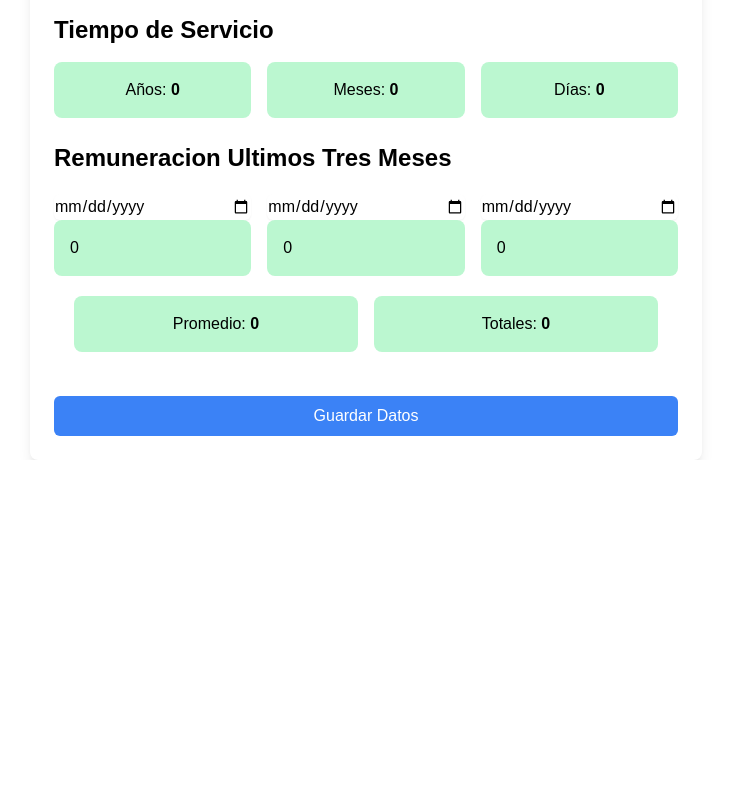
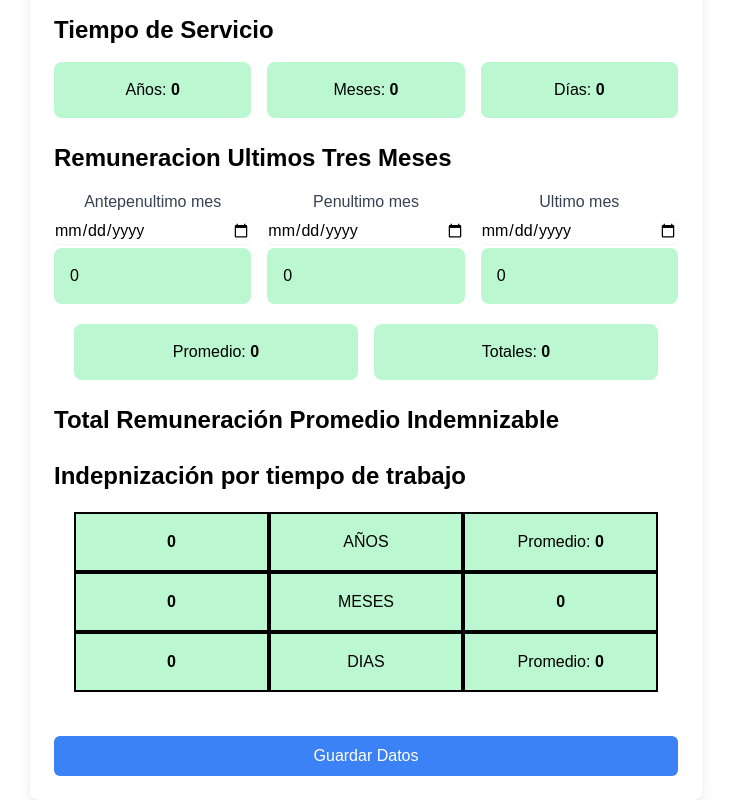
Before and after one commit to andre00bejarano00vaca/finiquito, a Next.js app: page / in a window 1280 px wide. Shown: the part 534-1334 px from the top of the page, without its empty margins (274-1005 px from the left). Before the commit the page ends 994 px from the top, so only its background shows below. Built offline with nearby package versions, Linux system fonts and the light colour scheme.

Commit message:
actualizarmos y realizamos el formulario para que de bien las fechas y el porcentaje de

```diff
--- a/src/components/FormularioDatos.jsx
+++ b/src/components/FormularioDatos.jsx
@@ -3,34 +3,36 @@
 import { useState, useEffect } from "react";
 import dayjs from "dayjs";
 import duration from "dayjs/plugin/duration";
+dayjs.extend(duration);
 
 export default function FormularioDatos() {
-  dayjs.extend(duration);
 
   const [formData, setFormData] = useState({
     razonSocial: "",
     domicilioEmpresa: "",
-    NombreTrabajador: "",
-    DomicilioTrabajador: "",
-    EstadoCivil: "",
-    FechadeNacimiento: "",
-    Profesión: "",
-    MotivodelRetiro: "",
-    RemuneraciónMensual: "",
-    FechadeInicio: "",
-    FechadeFin: "",
+    nombreTrabajador: "",
+    domicilioTrabajador: "",
+    estadoCivil: "",
+    fechaNacimiento: "",
+    profesion: "",
+    motivoRetiro: "",
+    remuneracionMensual: "",
+    fechaInicio: "",
+    fechaFin: "",
   });
   const [fechas, setFechas] = useState({ años: 0, meses: 0, días: 0 });
   const [meses, setMeses] = useState({
     mes1: 0,
     mes2: 0,
     mes3: 0,
-    fechaMes1:"",
-    fechaMes2:"",
-    fechaMes3:"",
     promedio: 0,
     totales: 0,
   });
+  const [fechaMes,setFechaMes] = useState({
+    fechaMes1: "",
+    fechaMes2: "",
+    fechaMes3: "",
+  })
 
   const handleChange = (e) => {
     const { name, value } = e.target;
@@ -44,13 +46,21 @@ export default function FormularioDatos() {
     const { name, value } = e.target;
     setMeses((prevFormData) => ({
       ...prevFormData,
-      [name]: value === "" ? "" : Number(value),
+      [name]: value === "" ? 0 : Number(value),
+    }));
+  };
+
+  const handleChange3 = (e) =>{
+    const { name, value } = e.target;
+    setFechaMes((prevFormData) => ({
+      ...prevFormData,
+      [name]: value ,
     }));
   };
 
   useEffect(() => {
-    const fecha1 = dayjs(formData.FechadeInicio);
-    const fecha2 = dayjs(formData.FechadeFin);
+    const fecha1 = dayjs(formData.fechaInicio);
+    const fecha2 = dayjs(formData.fechaFin);
 
     if (fecha1.isValid() && fecha2.isValid()) {
       const años = fecha2.diff(fecha1, "year");
@@ -64,21 +74,19 @@ export default function FormularioDatos() {
 
     console.log("Estado actualizado:", fechas);
     console.log(formData);
-  }, [formData]);
+  }, [formData.fechaInicio, formData.fechaFin]);
+
 
   useEffect(() => {
-    setMeses((prev) => {
-      const { mes1 = 0, mes2 = 0, mes3 = 0 } = prev;
+    const { mes1, mes2, mes3 } = meses;
 
     if (mes1 > 0 && mes2 > 0 && mes3 > 0) {
       const promedio = ((mes1 + mes2 + mes3) / 3).toFixed(2);
       const totales = mes1 + mes2 + mes3;
-        return { ...prev, promedio, totales }; // ✅ Mantiene el estado previo y actualiza solo los nuevos valores
+
+      setMeses((prev) => ({ ...prev, promedio: Number(promedio), totales }));
     }
-
-      return prev; // ✅ Evita actualizar el estado innecesariamente
-    });
-  }, [meses.mes1, meses.mes2, meses.mes3]); // ✅ Solo se ejecuta cuando cambia mes1, mes2 o mes3
+  }, [meses.mes1, meses.mes2, meses.mes3]);
 
 
   return (
@@ -93,7 +101,7 @@ export default function FormularioDatos() {
             onChange={handleChange}
             type="text"
             placeholder="Empresa Ejemplo S.R.L."
-            className="mt-1 block w-full rounded-md border-gray-300 shadow-sm text-black-500"
+            className="mt-1 block w-full rounded-md border-gray-300 shadow-sm text-black"
           />
         </label>
         <label className="block">
@@ -110,8 +118,8 @@ export default function FormularioDatos() {
         <label className="block">
           <span className="text-gray-700">Nombre Trabajador</span>
           <input
-            name="NombreTrabajador"
-            value={formData.NombreTrabajador}
+            name="nombreTrabajador"
+            value={formData.nombreTrabajador}
             onChange={handleChange}
             type="text"
             placeholder="Juan Perez"
@@ -121,8 +129,8 @@ export default function FormularioDatos() {
         <label className="block">
           <span className="text-gray-700">Domicilio Trabajador</span>
           <input
-            name="DomicilioTrabajador"
-            value={formData.DomicilioTrabajador}
+            name="domicilioTrabajador"
+            value={formData.domicilioTrabajador}
             onChange={handleChange}
             type="text"
             placeholder="av. San martin # 350"
@@ -132,8 +140,8 @@ export default function FormularioDatos() {
         <label className="block">
           <span className="text-gray-700">Estado Civil</span>
           <select
-            name="EstadoCivil"
-            value={formData.EstadoCivil}
+            name="estadoCivil"
+            value={formData.estadoCivil}
             onChange={handleChange}
             id="estadoCivil"
             className="mt-1 block w-full rounded-md border-gray-300 shadow-sm text-black"
@@ -147,8 +155,8 @@ export default function FormularioDatos() {
         <label className="block">
           <span className="text-gray-700">Fecha de Nacimiento</span>
           <input
-            name="FechadeNacimiento"
-            value={formData.FechadeNacimiento}
+            name="fechaNacimiento"
+            value={formData.fechaNacimiento}
             onChange={handleChange}
             type="date"
             placeholder="1976-06-04"
@@ -156,10 +164,10 @@ export default function FormularioDatos() {
           />
         </label>
         <label className="block">
-          <span className="text-gray-700">Profesión</span>
+          <span className="text-gray-700">profesion</span>
           <input
-            name="Profesión"
-            value={formData.Profesión}
+            name="profesion"
+            value={formData.profesion}
             onChange={handleChange}
             type="text"
             placeholder="Ing. Comercial"
@@ -169,9 +177,9 @@ export default function FormularioDatos() {
         <label className="block">
           <span className="text-gray-700">Motivo del Retiro</span>
           <select
-            value={formData.MotivodelRetiro}
+            value={formData.motivoRetiro}
             onChange={handleChange}
-            name="MotivodelRetiro"
+            name="motivoRetiro"
             id="Motivo-del-Retiro"
             className="mt-1 block w-full rounded-md border-gray-300 shadow-sm text-black"
           >
@@ -184,8 +192,8 @@ export default function FormularioDatos() {
         <label className="block">
           <span className="text-gray-700">Remuneración Mensual</span>
           <input
-            name="RemuneraciónMensual"
-            value={formData.RemuneraciónMensual}
+            name="remuneracionMensual"
+            value={formData.remuneracionMensual}
             onChange={handleChange}
             type="number"
             placeholder="8000"
@@ -201,8 +209,8 @@ export default function FormularioDatos() {
         <label className="block">
           <span className="text-gray-700">Fecha de Inicio</span>
           <input
-            name="FechadeInicio"
-            value={formData.FechadeInicio}
+            name="fechaInicio"
+            value={formData.fechaInicio}
             onChange={handleChange}
             type="date"
             className="mt-1 block w-full rounded-md border-gray-300 shadow-sm text-black"
@@ -211,8 +219,8 @@ export default function FormularioDatos() {
         <label className="block">
           <span className="text-gray-700">Fecha de Fin</span>
           <input
-            name="FechadeFin"
-            value={formData.FechadeFin}
+            name="fechaFin"
+            value={formData.fechaFin}
             onChange={handleChange}
             type="date"
             className="mt-1 block w-full rounded-md border-gray-300 shadow-sm text-black"
@@ -239,15 +247,18 @@ export default function FormularioDatos() {
       <h2 className="text-2xl font-bold mt-6 mb-4 text-black">
         Remuneracion Ultimos Tres Meses
       </h2>
-      <div className="grid grid-cols-3 gap-4 text-center">
+      <div className="grid md:grid-cols-3 md:grid-rows-1 grid-rows-3  gap-4 text-center">
         <div>
+          <label className="block">
+            <span className="text-gray-700">Antepenultimo mes</span>
             <input
               name="fechaMes1"
-            value={meses.fechaMes1}
-            onChange={handleChange2}
+              value={fechaMes.fechaMes1}
+              onChange={handleChange3}
               type="date"
-            className="mt-1 block w-full rounded-md border-gray-300 shadow-sm text-black"
+              className="mt-1 mb-1 block w-full rounded-md border-gray-300 shadow-sm text-black"
             />
+          </label>
           <input
             name="mes1"
             value={meses.mes1}
@@ -258,13 +269,16 @@ export default function FormularioDatos() {
           />
         </div>
         <div>
+          <label className="block">
+            <span className="text-gray-700">Penultimo mes</span>
             <input
               name="fechaMes2"
-            value={meses.fechaMes2}
-            onChange={handleChange2}
+              value={fechaMes.fechaMes2}
+              onChange={handleChange3}
               type="date"
-            className="mt-1 block w-full rounded-md border-gray-300 shadow-sm text-black"
+              className="mt-1 mb-1 block w-full rounded-md border-gray-300 shadow-sm text-black"
             />
+          </label>
           <input
             name="mes2"
             value={meses.mes2}
@@ -275,31 +289,81 @@ export default function FormularioDatos() {
           />
         </div>
         <div>
+          <label className="block">
+            <span className="text-gray-700">Ultimo mes</span>
             <input
               name="fechaMes3"
-            value={meses.fechaMes3}
-            onChange={handleChange2}
+              value={fechaMes.fechaMes3}
+              onChange={handleChange3}
               type="date"
-            className="mt-1 block w-full rounded-md border-gray-300 shadow-sm text-black"
+              className="mt-1 mb-1 block w-full rounded-md border-gray-300 shadow-sm text-black"
+              placeholder="14-02-2025"
             />
+          </label>
           <input
             name="mes3"
-          value={meses.mes3 }
+            value={meses.mes3}
             onChange={handleChange2}
             type="number"
             placeholder="Mes 3:"
             className="bg-green-200 w-full !bg-green-200 p-4 rounded-lg text-black"
           />
         </div>
-
       </div>
 
       <div className="grid grid-cols-2 gap-4 text-center m-5">
         <div className="bg-green-200 p-4 rounded-lg text-black">
-          Promedio: <span className="font-bold text-black">{meses.promedio}</span>
+          Promedio:{" "}
+          <span className="font-bold text-black">{meses.promedio}</span>
         </div>
         <div className="bg-green-200 p-4 rounded-lg text-black">
           Totales: <span className="font-bold text-black">{meses.totales}</span>
+        </div>
+      </div>
+
+      <h2 className="text-2xl font-bold mt-6 mb-4 text-black">
+        Total Remuneración Promedio Indemnizable
+      </h2>
+      <p className="text-2xl font-bold mt-6 mb-4 text-black">
+        Indepnización  por tiempo de trabajo</p>
+        <div className="grid grid-cols-3 grid-rows-3 text-center m-5">
+          {/*RESULTADO DE AÑO*/}
+        <div className="bg-green-200 p-4 border-2 border-black text-black">
+          <span className="font-bold text-black">{fechas.años}</span>
+        </div>
+          {/*TEXTO DE AÑO*/}
+        <div className="bg-green-200 p-4 border-2 border-black text-black">
+          AÑOS
+        </div>
+          {/*CALCULO DE AÑO*/}
+        <div className="bg-green-200 p-4 border-2 border-black text-black">
+          Promedio:{" "}
+          <span className="font-bold text-black">{(meses.promedio)*(fechas.años)}</span>
+        </div>
+          {/*RESULTADO DE MESES*/}
+        <div className="bg-green-200 p-4 border-2 border-black text-black">
+          <span className="font-bold text-black">{fechas.meses}</span>
+        </div>
+          {/*TEXTO DE MESES*/}
+        <div className="bg-green-200 p-4 border-2 border-black text-black">
+          MESES
+        </div>
+          {/*CALCULO DE MESES*/}
+        <div className="bg-green-200 p-4 border-2 border-black text-black">
+           <span className="font-bold text-black">{(meses.promedio /12).toFixed(2) *(fechas.meses)}</span>
+        </div>
+          {/*RESULTADO DE DIAS*/}
+        <div className="bg-green-200 p-4 border-2 border-black text-black">
+          <span className="font-bold text-black">{fechas.días}</span>
+        </div>
+          {/*TEXTO DE DIAS*/}
+        <div className="bg-green-200 p-4 border-2 border-black text-black">
+          DIAS
+        </div>
+          {/*RESULTADO DE DIAS*/}
+        <div className="bg-green-200 p-4 border-2 border-black text-black">
+          Promedio:{" "}
+          <span className="font-bold text-black">{(meses.promedio / 360).toFixed(2)*(fechas.días)}</span>
         </div>
       </div>
 
```
Also changed, not shown: src/components/TotalesPorFecha.jsx (added). Lines whose indentation alone changed are shown as unchanged.
